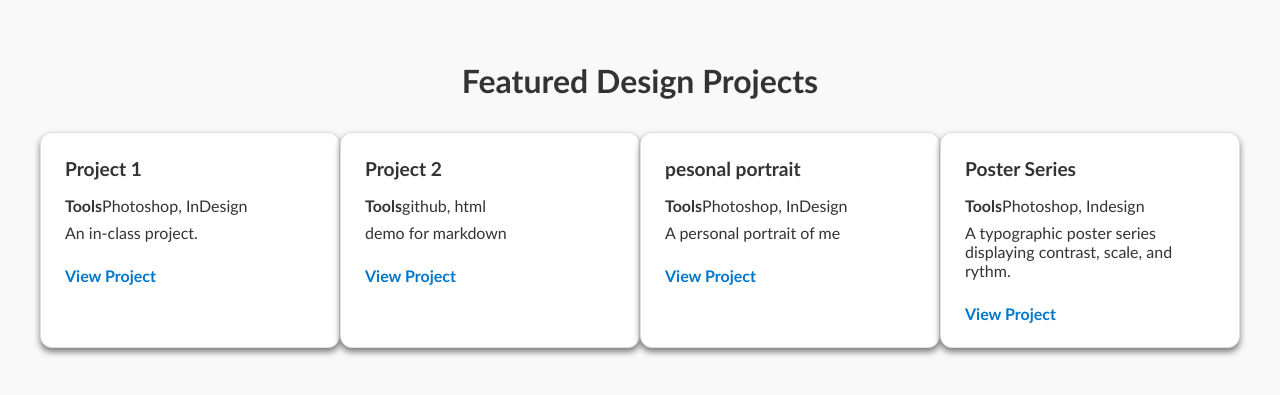
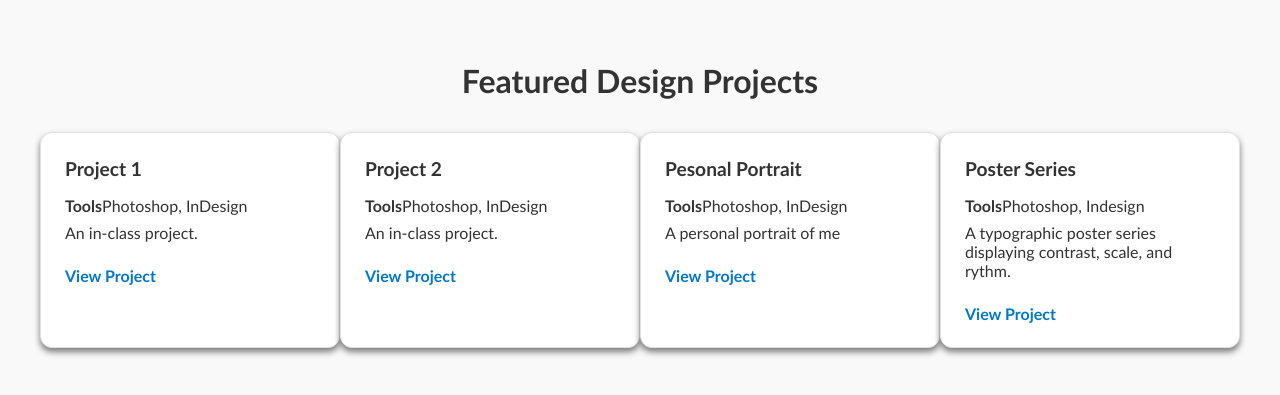
Before and after one commit to tiredartistt/portfolio-site, a Jekyll site: the page built from _design/portrait.md, in a window 1280 px wide. Shown: the top 395 px of the page. Built offline with Jekyll 4.4.1, drawn with Linux system fonts in a browser that asks for light colours.

Commit message:
Add files via upload

```diff
--- a/_design/demo.md
+++ b/_design/demo.md
@@ -1,7 +1,7 @@
 ---
 title: "Project 2"
-tools: [github, html]
-description: "demo for markdown"
+tools: [Photoshop, InDesign]
+description: "An in-class project."
 layout:
 permalink:
 ---
--- a/_design/portrait.md
+++ b/_design/portrait.md
@@ -1,5 +1,5 @@
 ---
-title: "pesonal portrait"
+title: "Pesonal Portrait"
 tools: [Photoshop, InDesign]
 description: "A personal portrait of me"
 layout: design
```
